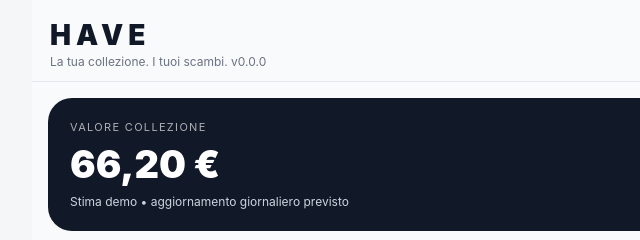
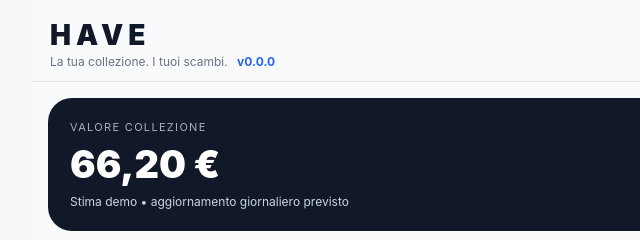
Before and after one commit to mnadali-ui/HAVE, a website: page index.html in a window 1280 px wide. Shown: the top 240 px of the page, 268-908 px from the left. Drawn offline with Linux system fonts and the light colour scheme.

Commit message:
Style visible HAVE build version

```diff
--- a/styles.css
+++ b/styles.css
@@ -66,3 +66,5 @@ body.scanner-mode .scan-result{min-height:100svh;padding-top:calc(12px + env(saf
 
 .detail-art{overflow:hidden;flex:0 0 110px}.detail-art .real-thumb{width:100%;height:100%;max-width:110px;max-height:150px;object-fit:contain;border-radius:12px;background:transparent}
 @media(max-width:480px){.detail-art{width:86px;height:118px;flex-basis:86px}.detail-art .real-thumb{max-width:86px;max-height:118px}.detail-head{gap:12px}}
+
+#buildVersion{font-weight:700;color:#2563eb;margin-left:6px}
```
